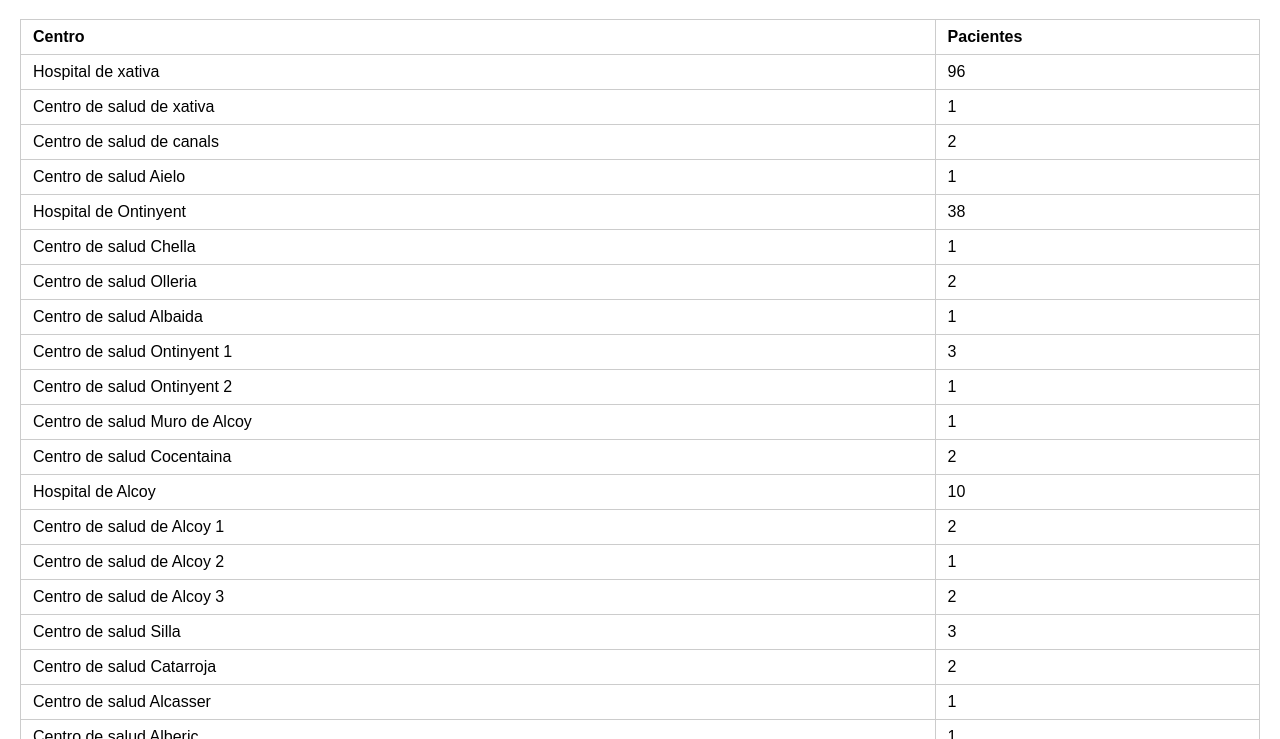
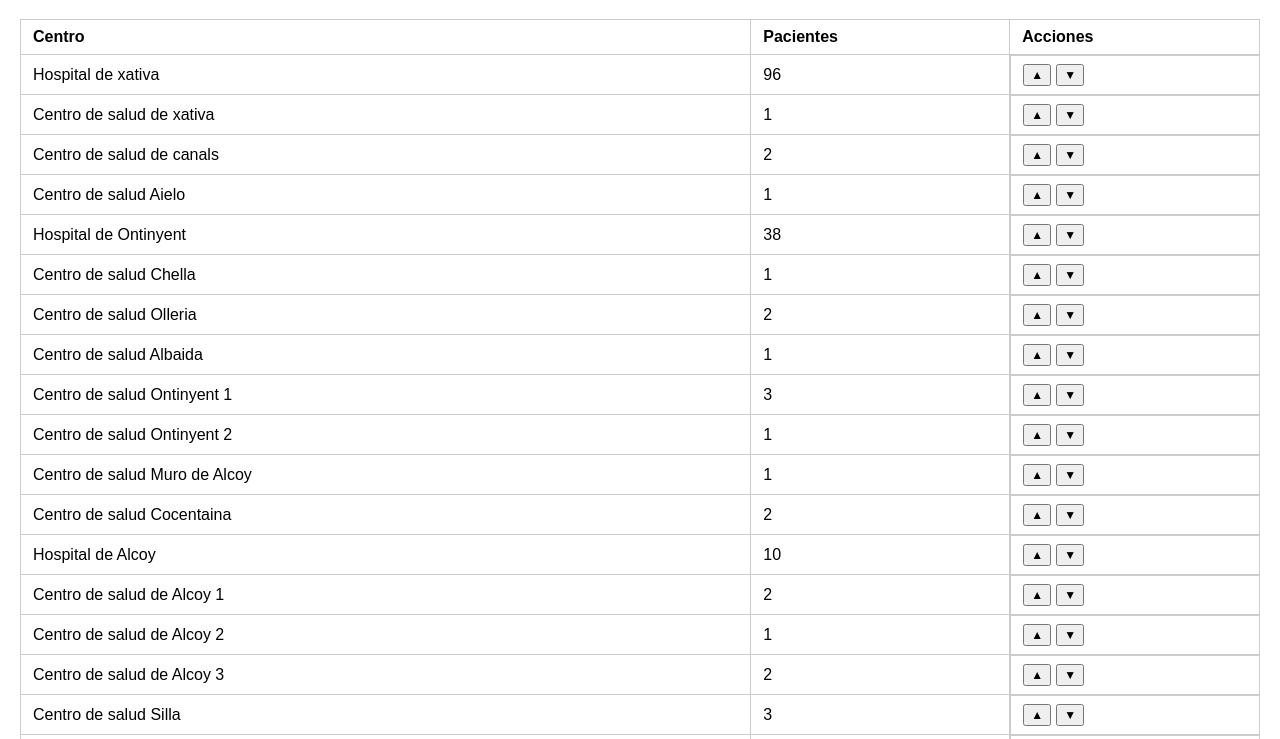
Before and after one commit to kin85/centros-salud, a plain HTML site: page index.html in a window 1280 px wide. Shown: the part 61-800 px from the top of the page. Drawn offline with Linux system fonts and the light colour scheme.

Commit message:
Update index.html

```diff
--- a/index.html
+++ b/index.html
@@ -35,12 +35,15 @@
       background-color: #f9f9f9;
     }
 
-    tr.dragging {
-      opacity: 0.5;
+    .move-buttons {
+      display: flex;
+      gap: 5px;
     }
 
-    tr.drop-target {
-      outline: 2px dashed #999;
+    button {
+      padding: 2px 6px;
+      font-size: 12px;
+      cursor: pointer;
     }
   </style>
 </head>
@@ -51,15 +54,17 @@
       <tr>
         <th>Centro</th>
         <th>Pacientes</th>
+        <th>Acciones</th>
       </tr>
     </thead>
     <tbody>
-      <!-- Se genera con JS -->
+      <!-- Se rellena con JS -->
     </tbody>
     <tfoot>
       <tr>
         <td>Total</td>
         <td id="totalPacientes">0</td>
+        <td></td>
       </tr>
     </tfoot>
   </table>
@@ -106,49 +111,39 @@
     const totalDisplay = document.getElementById("totalPacientes");
 
     let total = 0;
-    let draggedRow = null;
 
     datos.forEach(([centro, pacientes]) => {
-      const tr = document.createElement("tr");
-      tr.draggable = true;
-      tr.innerHTML = `<td>${centro}</td><td>${pacientes}</td>`;
-
       total += pacientes;
 
-      // Seleccionar fila para restar/sumar
+      const tr = document.createElement("tr");
+      tr.innerHTML = `
+        <td>${centro}</td>
+        <td>${pacientes}</td>
+        <td class="move-buttons">
+          <button class="up">▲</button>
+          <button class="down">▼</button>
+        </td>
+      `;
+
+      // Selección de fila
       tr.addEventListener("click", (e) => {
+        if (e.target.tagName === "BUTTON") return; // Ignora clics en botones
         const isSelected = tr.classList.toggle("selected");
         total += isSelected ? -pacientes : pacientes;
         totalDisplay.textContent = total;
       });
 
-      // Drag & Drop
-      tr.addEventListener("dragstart", () => {
-        draggedRow = tr;
-        tr.classList.add("dragging");
+      // Mover hacia arriba
+      tr.querySelector(".up").addEventListener("click", () => {
+        const prev = tr.previousElementSibling;
+        if (prev) tbody.insertBefore(tr, prev);
       });
 
-      tr.addEventListener("dragend", () => {
-        draggedRow = null;
-        tr.classList.remove("dragging");
-      });
-
-      tr.addEventListener("dragover", (e) => {
-        e.preventDefault();
-        const dragging = document.querySelector(".dragging");
-        if (dragging !== tr) {
-          tr.classList.add("drop-target");
-        }
-      });
-
-      tr.addEventListener("dragleave", () => {
-        tr.classList.remove("drop-target");
-      });
-
-      tr.addEventListener("drop", () => {
-        if (draggedRow && draggedRow !== tr) {
-          tr.classList.remove("drop-target");
-          tbody.insertBefore(draggedRow, tr);
+      // Mover hacia abajo
+      tr.querySelector(".down").addEventListener("click", () => {
+        const next = tr.nextElementSibling;
+        if (next && next.tagName === "TR") {
+          tbody.insertBefore(next, tr);
         }
       });
 
```
